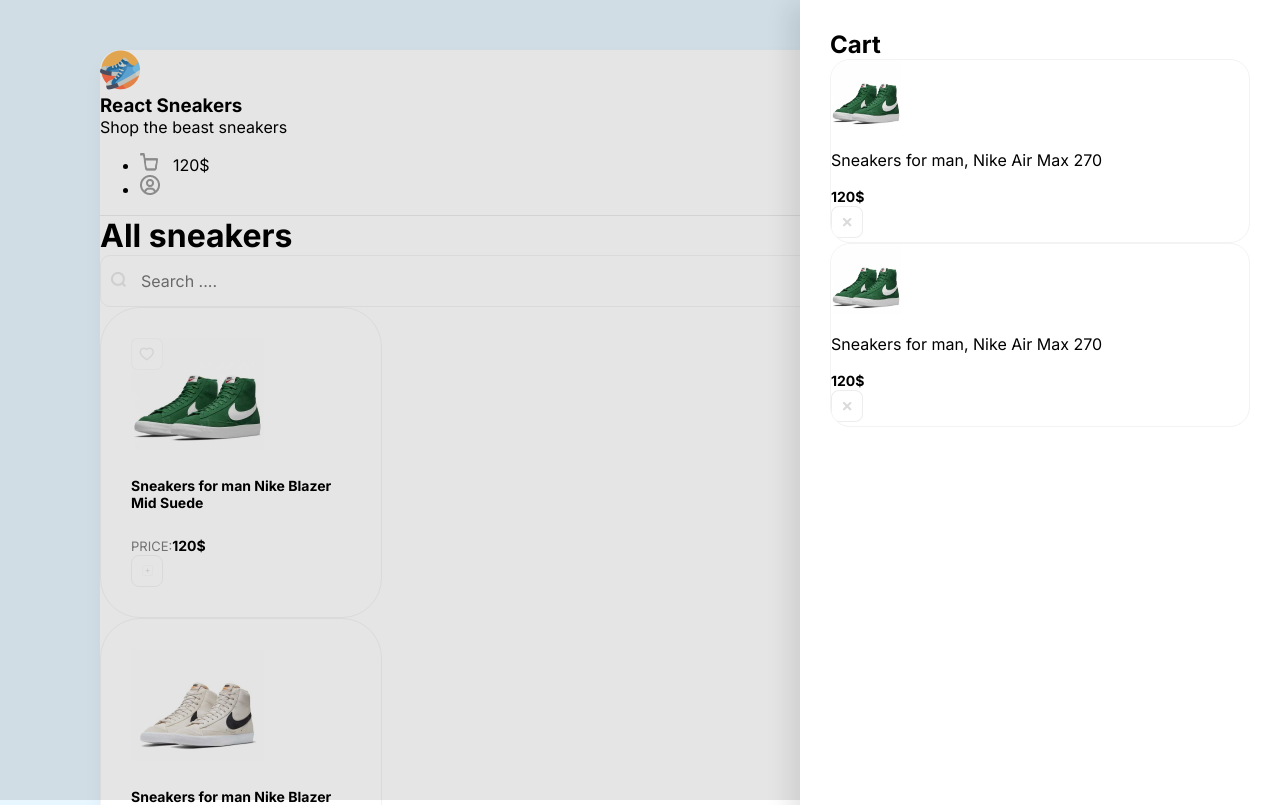
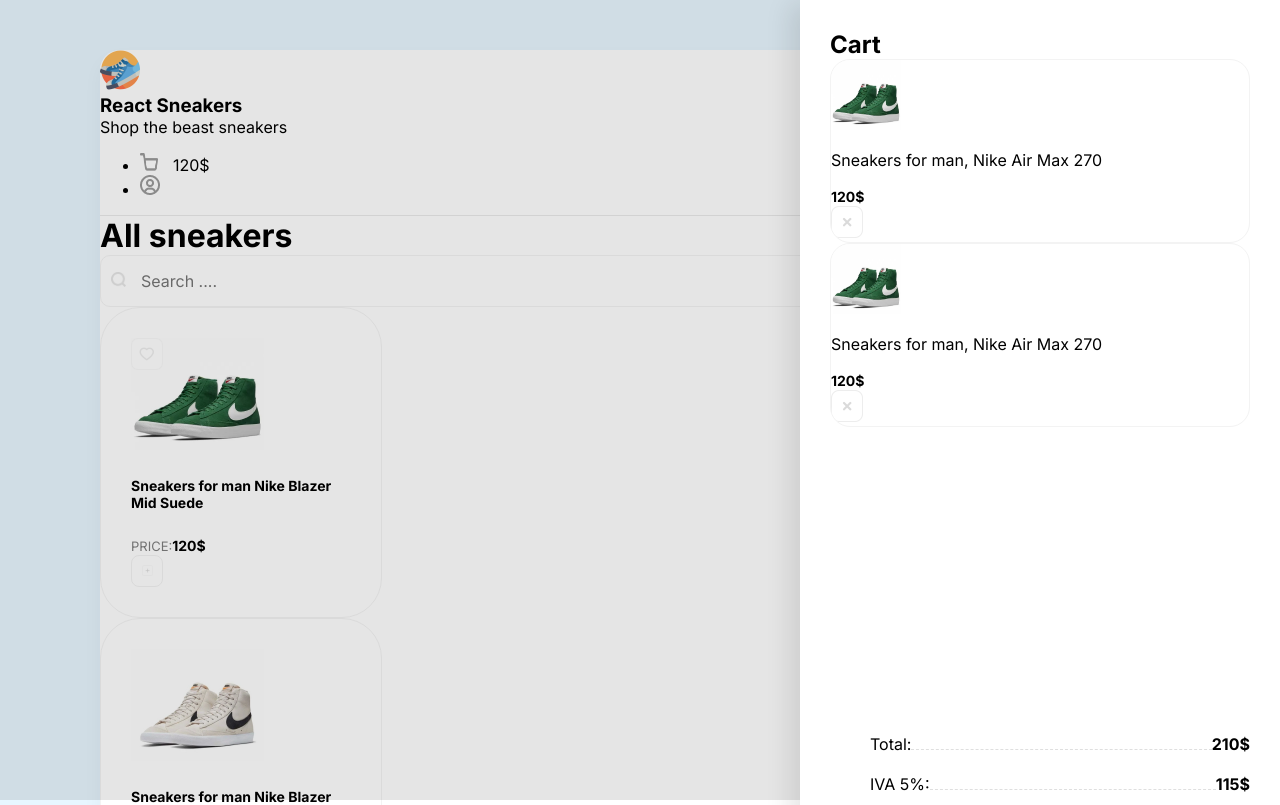
Before and after one commit to EvgeniBlag/sneakers-shop, a React (Create React App) app: page / in a window 1280 px wide. Shown: the top 805 px of the page. Built offline with nearby package versions, Linux system fonts and the light colour scheme.

Commit message:
create IVA price

```diff
--- a/src/App.js
+++ b/src/App.js
@@ -7,11 +7,14 @@
 
       <div className="overlay">
 
-      <div className="drawer">
+      <div className="drawer ">
+
 
         <h2 className="mb-30">
           Cart
         </h2>
+
+        <div className="items">
 
         <div className="cartItem d-flex align-center mb-20">
 
@@ -51,6 +54,26 @@
     alt="remove"
                 />
         </div>
+
+        </div>
+        <ul className="cartTotalBlock">
+
+          <li >
+            <span>Total:</span>
+            <div></div>
+            <b>210$</b>
+          </li>
+
+
+          <li >
+          <span>IVA 5%:</span>
+            <div></div>
+            <b>115$</b>
+          </li>
+
+        </ul>
+
+
 
 
       </div>
--- a/src/index.scss
+++ b/src/index.scss
@@ -105,6 +105,8 @@
 
 }
 .drawer{
+display: flex;
+flex-direction: column;
 
 position: absolute;
 width: 420px;
@@ -118,6 +120,23 @@
   margin: 0px;
 
 }
+}
+.cartTotalBlock{
+
+  li{
+    display: flex;
+    align-items: flex-end;
+    margin-bottom: 20px;
+  }
+
+  div{
+    flex: 1;
+    height: 1px;
+    border-bottom: 1px dashed #dfdfdf;
+    position: relative;
+    top: -4px;
+    margin: 0px, 7px;
+  }
 }
 
 .overlay{
@@ -159,3 +178,6 @@
   background-repeat: no-repeat;
   margin-right: 20px;
 }
+.items{
+  flex: 1;
+}
```
